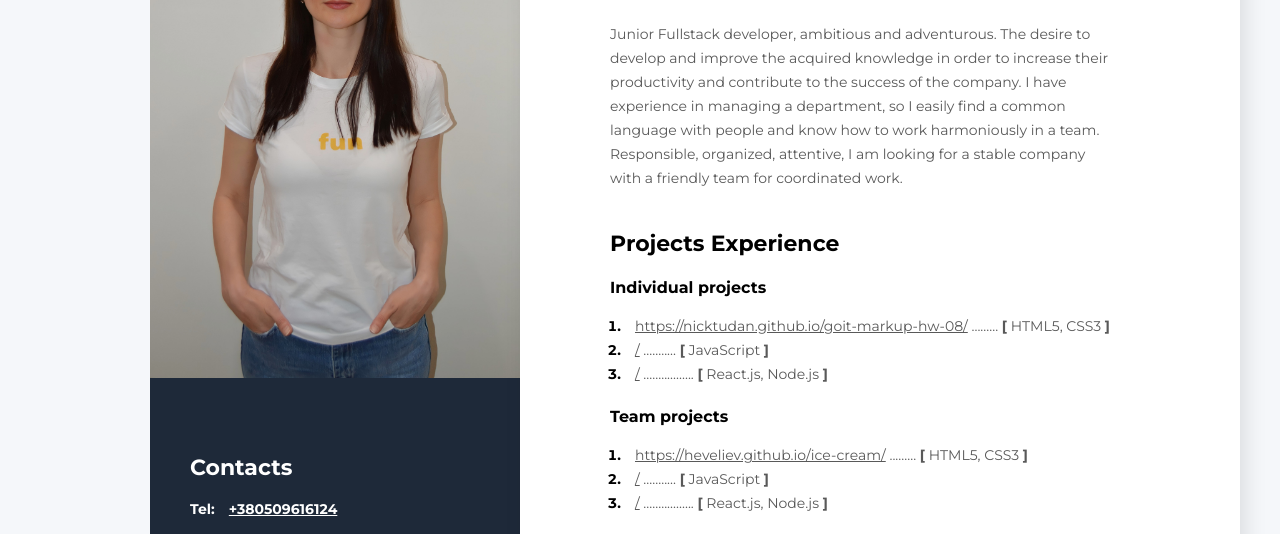
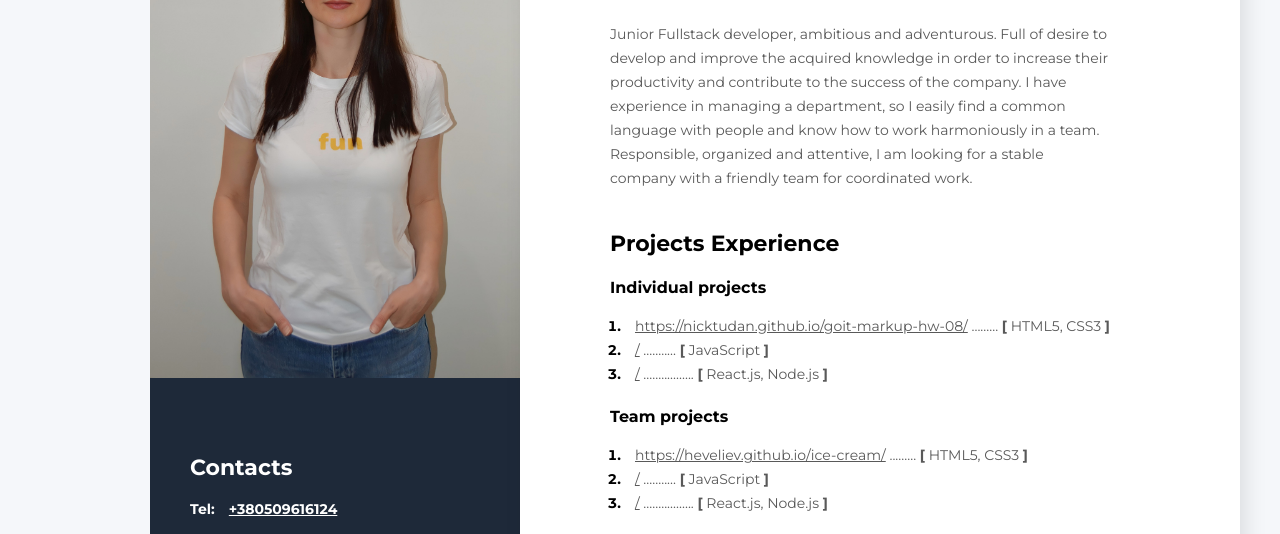
Before and after one commit to nicktudan/-GoIT_en, a plain HTML site: page index.html in a window 1280 px wide. Shown: the part 225-759 px from the top of the page. Drawn offline with Linux system fonts and the light colour scheme.

Commit message:
додає зміни згідно правок Оксани

```diff
--- a/index.html
+++ b/index.html
@@ -23,9 +23,9 @@
                 <h1 class="about-name">Olga Pozdniakova</h1>
 
                 <p class="about-description">
-                Junior Fullstack developer, ambitious and adventurous. The desire to develop and improve the acquired knowledge
+                Junior Fullstack developer, ambitious and adventurous. Full of desire to develop and improve the acquired knowledge
                 in order to increase their productivity and contribute to the success of the company. I have experience in managing a department,
-                so I easily find a common language with people and know how to work harmoniously in a team. Responsible, organized, attentive,
+                so I easily find a common language with people and know how to work harmoniously in a team. Responsible, organized and attentive,
                 I am looking for a stable company with a friendly team for coordinated work.
                 </p>
             </div>
```
